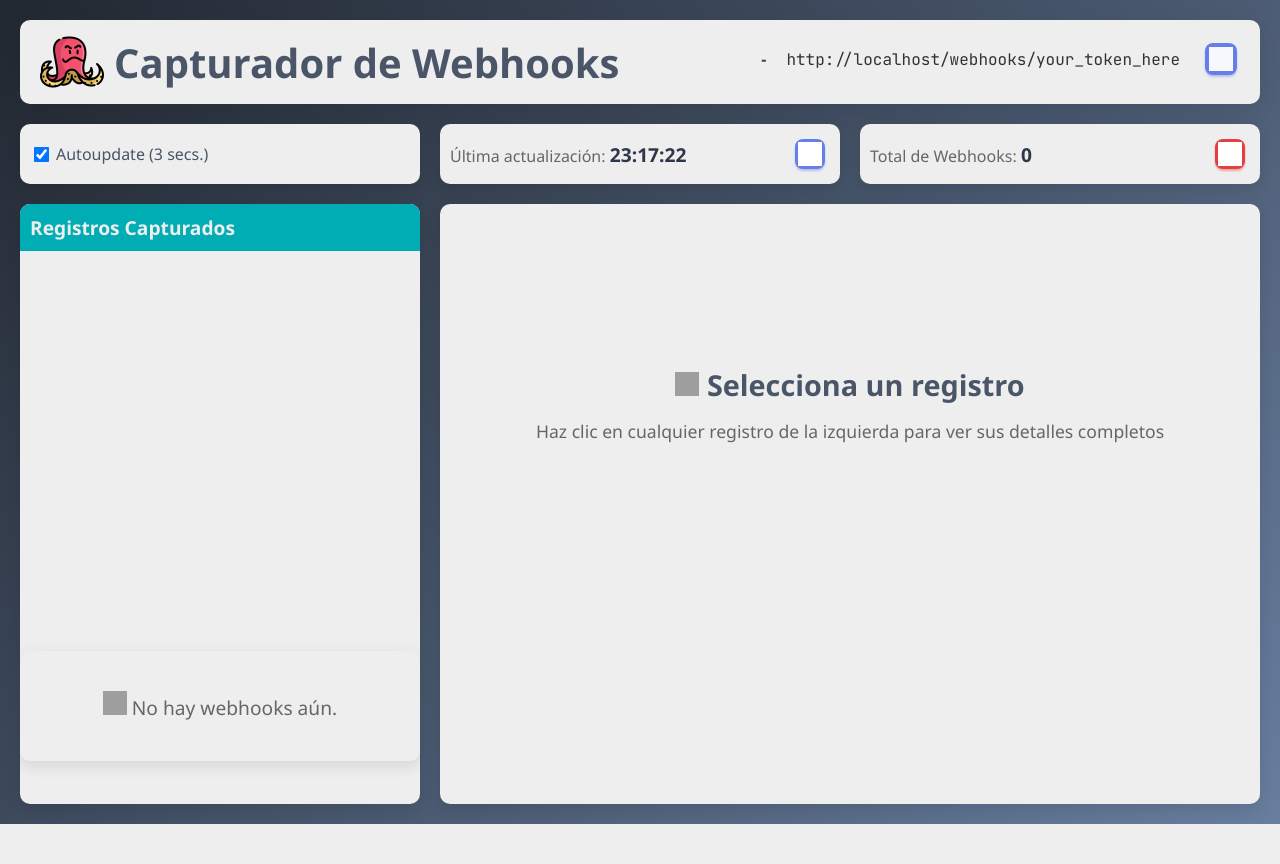
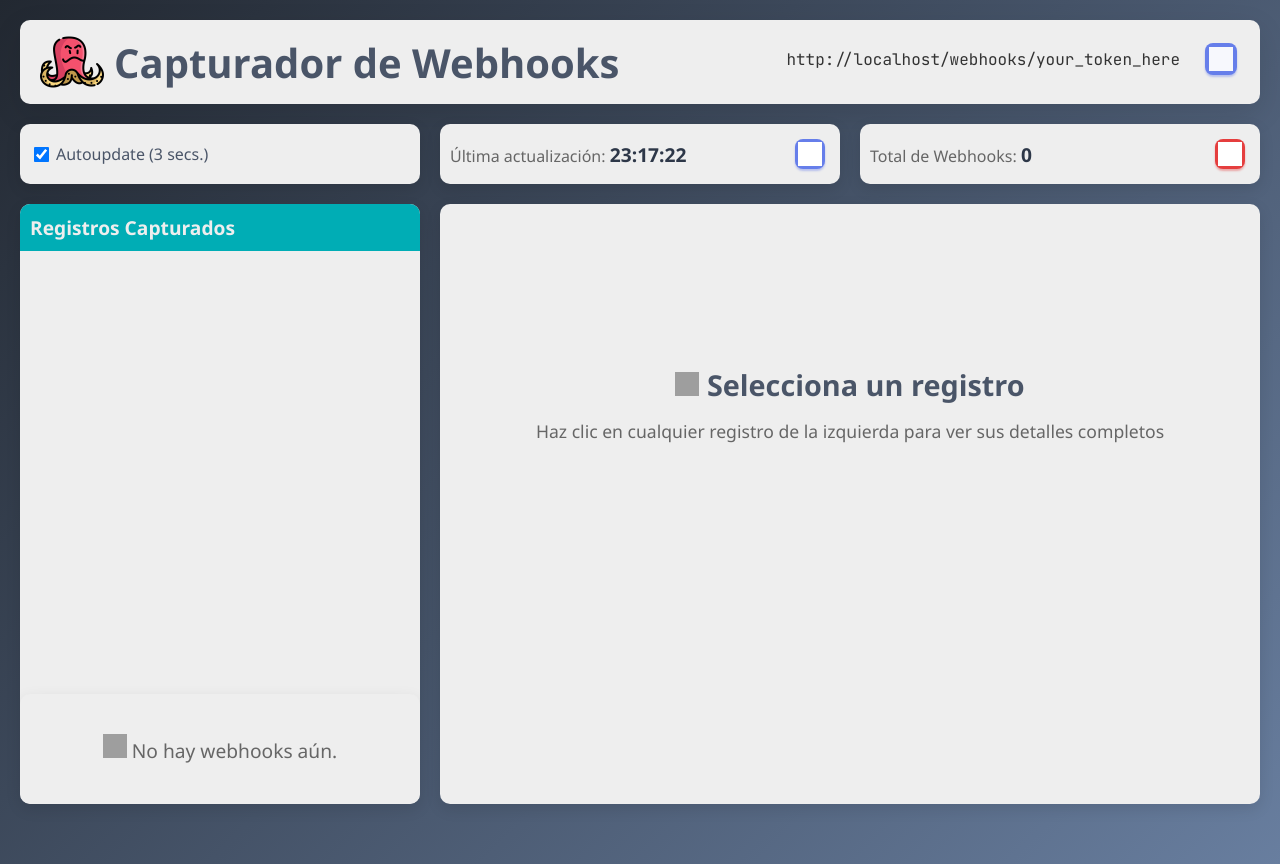
Before and after one commit to JoseGonzalez84/capturadorWebhooks, a PHP site: page /webhooks/ in a window 1280 px wide. Before the commit the page ends 824 px from the top, so only its background shows below. Run offline with PHP 8.4, Linux system fonts and the light colour scheme; data comes from the database, SQL or seed files in the repository; data that the repository does not hold is empty; grey boxes are pictures that could not be loaded.

Commit message:
Arreglos visuales

```diff
--- a/index.php
+++ b/index.php
@@ -38,7 +38,7 @@
                     <div class="tokens-accordion" id="tokens-accordion">
                         <div class="tokens-header" id="tokens-accordion-header">
                             <div class="tokens-left">
-                                <strong><span id="token-current-value"><?php echo htmlspecialchars($selectedToken); ?></span></strong>
+                                <strong><span style="visibility:hidden" id="token-current-value"><?php echo htmlspecialchars($selectedToken); ?></span></strong>
                             </div>
                             <div class="tokens-center">
                                 <code id="token-endpoint-display"><?php echo $displayEndpoint; ?></code>
--- a/script.js
+++ b/script.js
@@ -12,7 +12,7 @@
     // Inicializar token desde querystring, ruta /webhooks/view/<token> o input
     const urlParams = new URLSearchParams(window.location.search);
     currentToken = urlParams.get('token') || '';
-/*
+
     // Si no viene por querystring, intentar extraerlo de la ruta /webhooks/view/<token>
     if (!currentToken) {
         const m = window.location.pathname.match(/^\/webhooks\/view\/([^\/]+)\/?$/);
@@ -24,7 +24,6 @@
             window.history.replaceState({}, '', url.toString());
         }
     }
-*/
     const tokenInput = document.getElementById('token-input');
     if (tokenInput) {
         if (!currentToken) currentToken = tokenInput.value || '';
@@ -391,11 +390,7 @@
 
                 ${Object.keys(headers).length > 0 ? `
                 <div class="detail-section">
-                    <div class="accordion-header" onclick="toggleAccordion(this)">
                     <h4>Cabeceras HTTP</h4>
-                        <span class="accordion-icon"><img width="24" height="24" src="https://img.icons8.com/windows/32/circled-chevron-right.png" alt="circled-chevron-right"/></span>
-                    </div>
-                    <div class="accordion-content">
                     <div class="headers-list">
                         ${Object.entries(headers).map(([name, value]) => `
                             <div class="header-item">
@@ -403,7 +398,6 @@
                                 <div class="header-value">${value}</div>
                             </div>
                         `).join('')}
-                        </div>
                     </div>
                 </div>
                 ` : ''}
--- a/style.css
+++ b/style.css
@@ -163,7 +163,10 @@
     display: grid;
     grid-template-columns: 400px 1fr;
     gap: 20px;
-    min-height: 600px;
+    /* Ajustar al alto de la ventana restando espacio de header/controles
+       Nota: el valor 260px approximates la altura ocupada por header + stats + paddings */
+    min-height: calc(100vh - 160px);
+    align-items: start;
 }
 
 /* Lista de webhooks (columna izquierda) */
@@ -172,6 +175,10 @@
     border-radius: 10px;
     box-shadow: 0 5px 15px rgba(0, 0, 0, 0.1);
     overflow: hidden;
+    /* Hacer que la columna izquierda ocupe altura disponible y su contenido sea scrollable */
+    display: flex;
+    flex-direction: column;
+    height: calc(100vh - 200px);
 }
 
 .webhooks-list h3 {
@@ -183,9 +190,11 @@
 }
 
 .webhooks-list #webhooks-container {
-    max-height: calc(100vh - 340px);
-    min-height: 400px;
+    /* Usar flex para ajustar altura dinámica del contenedor interno */
+    flex: 1 1 auto;
+    min-height: 0; /* importante para que flex funcione correctamente en WebKit */
     overflow-y: auto;
+    max-height: none;
 }
 
 .webhooks-list #no-webhooks {
@@ -200,6 +209,9 @@
     border-radius: 10px;
     box-shadow: 0 5px 15px rgba(0, 0, 0, 0.1);
     overflow: hidden;
+    display: flex;
+    flex-direction: column;
+    height: calc(100vh - 200px);
 }
 
 #detail-placeholder {
@@ -226,9 +238,10 @@
 }
 
 #detail-content {
-    max-height: calc(100vh - 340px);
-    min-height: 400px;
-    overflow-y: auto;
+    /* Contenedor scrollable para el detalle; la cabecera del webhook será fija */
+    flex: 1 1 auto;
+    min-height: 0; /* permite que el hijo overflow funcione dentro de flex */
+    overflow: auto;
 }
 
 /* Items de la lista (simplificados para el listado) */
@@ -310,6 +323,11 @@
     overflow: visible;
     transition: none;
     animation: none;
+    /* Hacer que el item ocupe todo el espacio disponible y se estructure en columnas
+       para poder fijar la cabecera y hacer scroll solo del contenido */
+    display: flex;
+    flex-direction: column;
+    height: 100%;
 }
 
 .webhook-item:hover {
@@ -336,6 +354,8 @@
     justify-content: space-between;
     align-items: center;
     flex-wrap: wrap;
+    /* Fijar la cabecera en la parte superior del panel de detalle */
+    flex: 0 0 auto;
 }
 
 .webhook-method {
@@ -364,6 +384,10 @@
 
 .webhook-details {
     padding: 20px;
+    /* Hacer scrollable solo esta sección dentro del detalle */
+    flex: 1 1 auto;
+    min-height: 0;
+    overflow: auto;
 }
 
 .detail-section {
@@ -604,7 +628,7 @@
 }
 
 .payload-toolbar button:hover {
-    transform: translateY(-2px);
+    background: rgba(4, 120, 215, 0.664);
 }
 
 .copy-button.copied {
```
Lines whose indentation alone changed are shown as unchanged.
